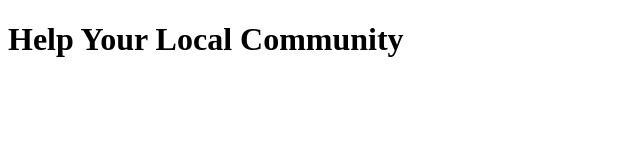
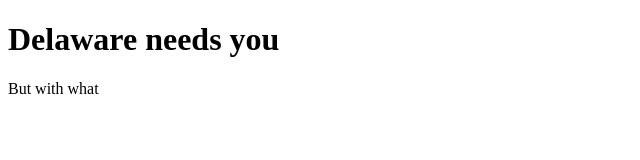
Before and after one commit to Suazmaz/THE-NEW-Project, a plain HTML site: page cool.html in a window 1280 px wide. Shown: the whole page, without its empty margins (0-640 px from the left). Drawn offline with Linux system fonts and the light colour scheme.

Commit message:
Update cool.html

```diff
--- a/cool.html
+++ b/cool.html
@@ -4,13 +4,13 @@
 </head>
 <body>
 
-<h1 class="c">Help Your Local Community </h1>
+<h1 class="c">Delaware needs you </h1>
 
 
 </body>
 
 <style>
-.c {
+.cool {
 
 
   margin: 20;
@@ -19,3 +19,5 @@
 }
 
 </style>
+
+<p class="cool">But with what</p>
```
